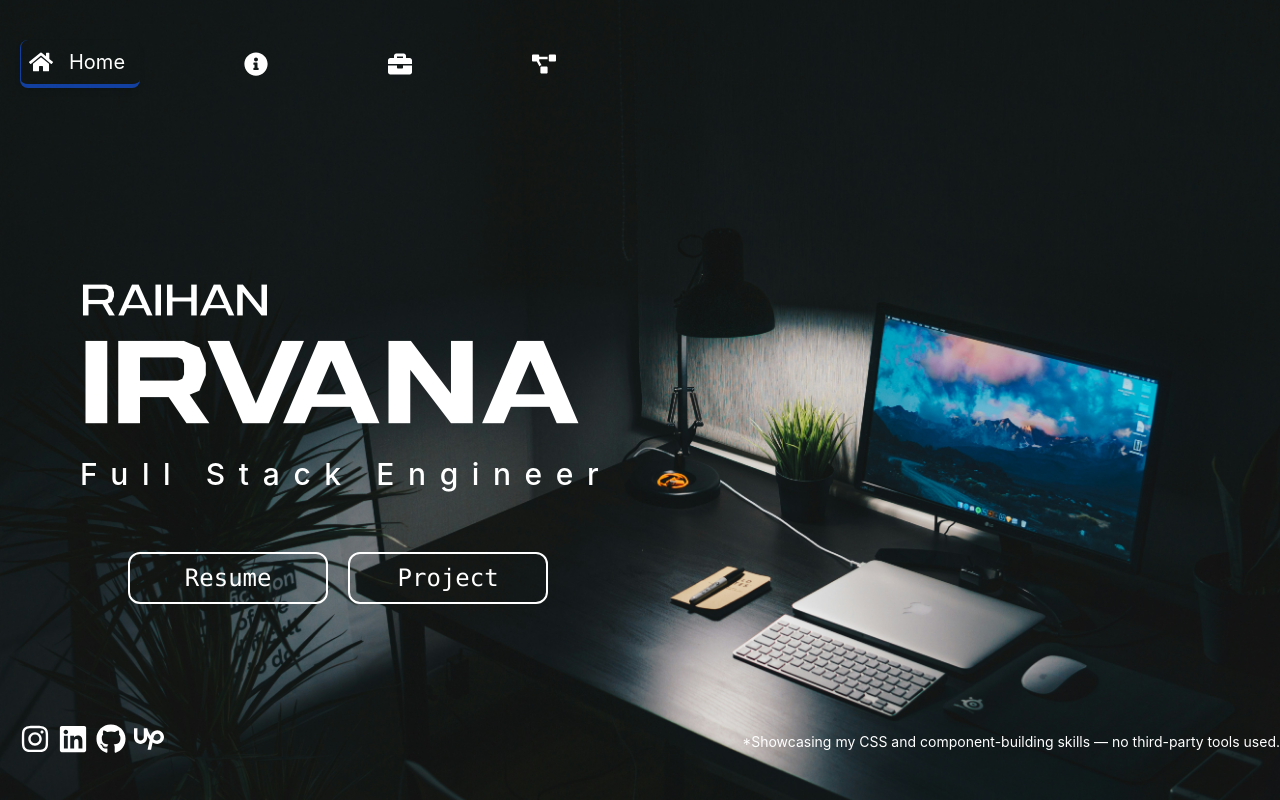
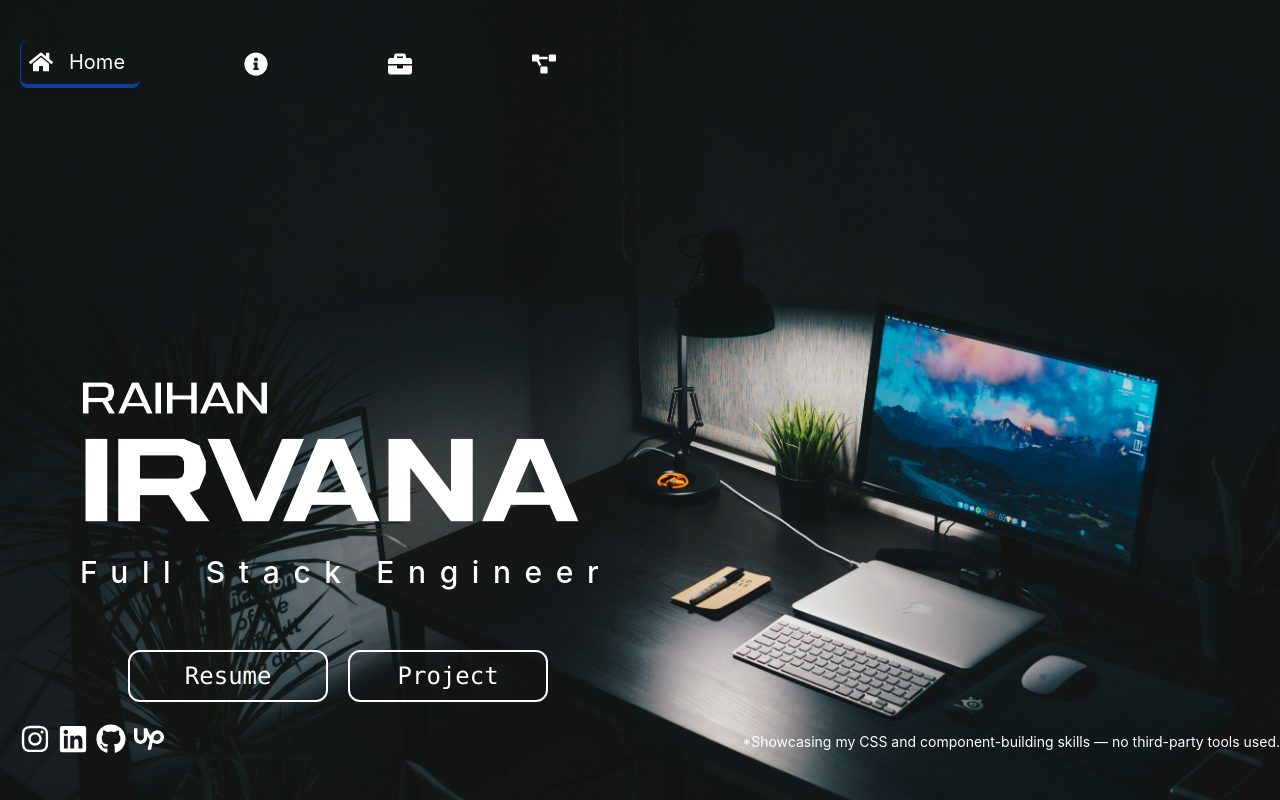
Before and after one commit to raihanirvana/personal-web, a React (Vite) app: page / in a window 1280 px wide. Built offline with nearby package versions, Linux system fonts and the light colour scheme.

Commit message:
chore: add hero to middle of screen

```diff
--- a/src/pages/Home/Home.page.tsx
+++ b/src/pages/Home/Home.page.tsx
@@ -46,7 +46,7 @@ const heroSection = (
   showRole: boolean,
   showButtonNavigation: boolean
 ): JSX.Element => (
-  <div className="justify-center pl-5 md:pl-20 pt-50 md:pt-70 flex-col w-fit">
+  <div className="flex justify-center pl-5 flex-col w-fit min-h-screen md:pl-20 md:pt-70">
     <TypeWriterEffect text='Raihan' customStyle='text-2xl md:text-5xl font-rigid-reguler' />
     <TypeWriterEffect text='Irvana' customStyle='text-6xl md:text-9xl font-rigid-medium' />
     {showRole && (
```
